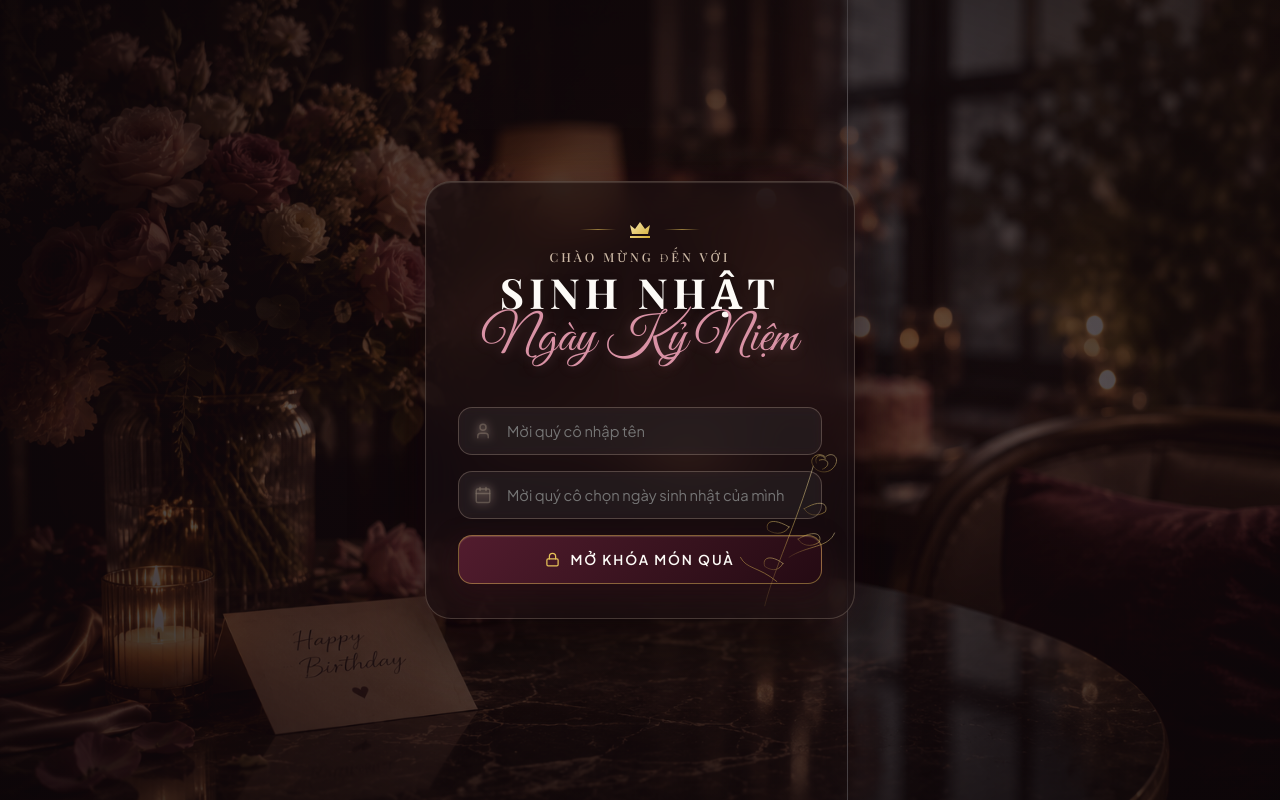
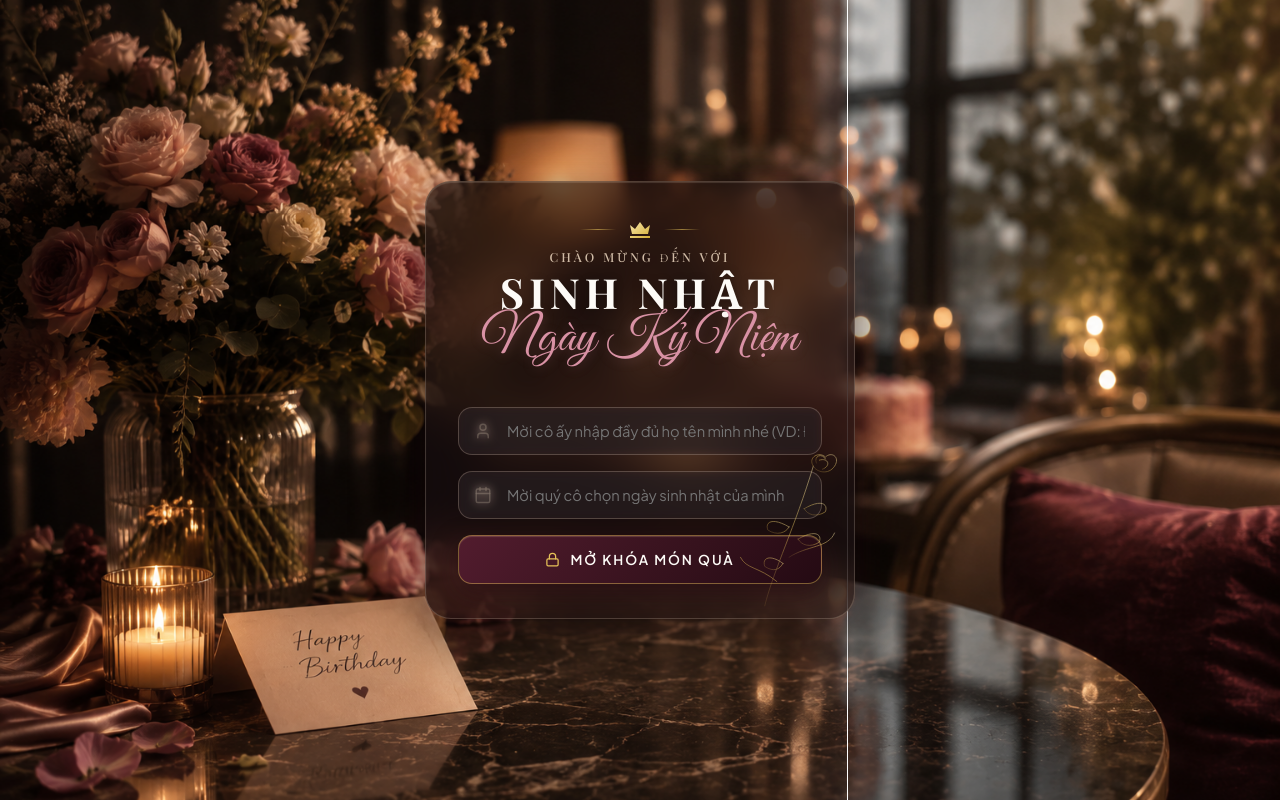
Before and after one commit to KainChin/happy_birthday, a React (Vite) app: page / in a window 1280 px wide. Built offline with nearby package versions, Linux system fonts and the light colour scheme; the HTML template or start-up script is replaced by a standard one; a web font is replaced by a local one.

Commit message:
Remove dark background overlay for full visibility of login.png and update name input prompt

```diff
--- a/src/components/BackgroundLayer.jsx
+++ b/src/components/BackgroundLayer.jsx
@@ -34,7 +34,6 @@ export const BackgroundLayer = ({ children }) => {
   return (
     <div style={backgroundStyle}>
       <MusicPlayer />
-      <div style={overlayStyle} />
       <div style={{ position: 'relative', zIndex: 2, width: '100%', maxWidth: '100%', display: 'flex', justifyContent: 'center' }}>
         {children}
       </div>
--- a/src/constants/theme.js
+++ b/src/constants/theme.js
@@ -4,7 +4,7 @@ export const TEXTS = {
   SCRIPT_TITLE: 'Ngày Kỷ Niệm',
   DESCRIPTION_LINE1: 'Một ngày đặc biệt dành cho cô gái tuyệt vời nhất.',
   DESCRIPTION_LINE2: 'Nhập thông tin để mở khóa món quà bí mật.',
-  INPUT_NAME_LABEL: 'Mời quý cô nhập tên',
+  INPUT_NAME_LABEL: 'Mời cô ấy nhập đầy đủ họ tên mình nhé (VD: Đồng Khánh Phương)',
   INPUT_DATE_LABEL: 'Mời quý cô chọn ngày sinh nhật của mình',
   BUTTON_UNLOCK: 'MỞ KHÓA MÓN QUÀ',
   BUTTON_UNLOCKING: 'ĐỢI XÍU NHEN =))...',
```
